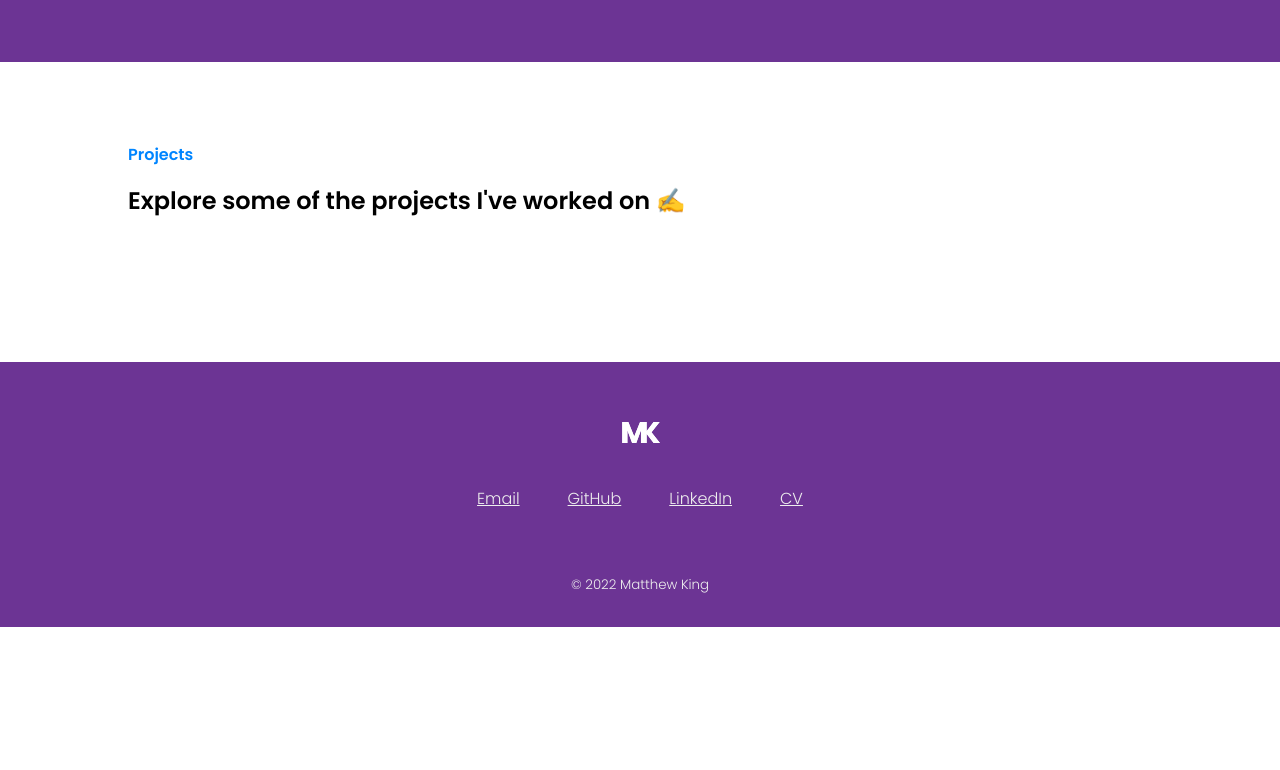
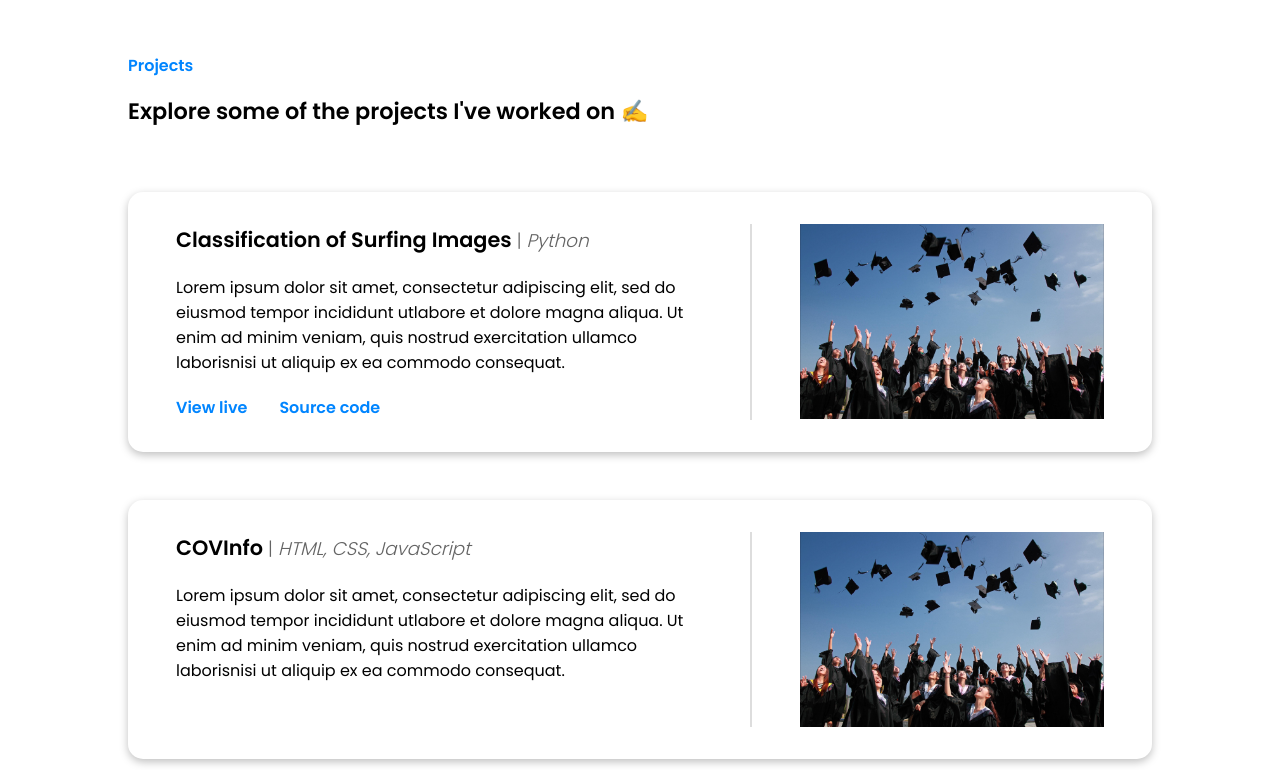
Before and after one commit to matthew-mk/portfolio, a React (Create React App) app: page / in a window 1280 px wide. Shown: the part 2230-3000 px from the top of the page. Before the commit the page ends 2857 px from the top, so only its background shows below. Built offline with nearby package versions, Linux system fonts and the light colour scheme; the HTML template or start-up script is replaced by a standard one.

Commit message:
Created 'Project' component, minor changes

```diff
--- a/src/App.css
+++ b/src/App.css
@@ -16,8 +16,10 @@ img {
   max-width: 100%;
 }
 
+h1,
 p {
-  font-size: 1.1rem;
+  margin: 0;
+  padding: 0;
 }
 
 .primary {
@@ -48,13 +50,12 @@ p {
 }
 
 .section__topic {
-  font-size: 1rem;
   font-weight: 600;
-  margin-top: 0;
+  margin-bottom: 1rem;
 }
 
 .section__title {
-  font-size: 1.5rem;
+  font-size: 1.4rem;
   font-weight: 600;
   margin-bottom: 4rem;
 }
--- a/src/components/About/About.css
+++ b/src/components/About/About.css
@@ -5,13 +5,13 @@
 .about__text {
   display: flex;
   flex-direction: column;
-  justify-content: center;
+  justify-content: space-around;
   font-size: 1.1rem;
   width: 48%;
 }
 
 .emoji {
-  font-size: 2rem;
+  font-size: 1.75rem;
 }
 
 .about__img {
--- a/src/components/Footer/Footer.css
+++ b/src/components/Footer/Footer.css
@@ -8,6 +8,7 @@ footer {
 
 .footer__logo {
   margin-bottom: 1.5rem;
+  cursor: pointer;
 }
 
 .footer__links {
--- a/src/components/Footer/index.js
+++ b/src/components/Footer/index.js
@@ -14,11 +14,11 @@ const Footer = () => {
   return (
     <footer className="background--primary">
       <LinkS
-        to="#"
+        to="header"
         spy={true}
         smooth={true}
-        offset={0}
-        duration={1000}
+        offset={-1}
+        duration={1500}
         className="footer__logo"
       >
         <img src={logo} alt="logo" />
--- a/src/components/Navbar/index.js
+++ b/src/components/Navbar/index.js
@@ -19,7 +19,7 @@ const Navbar = ({ toggleSidebar }) => {
   ];
 
   return (
-    <header>
+    <header id="header">
       <div className="container row">
         <div className="logo">
           <img src={logo} alt="logo" />
@@ -47,7 +47,7 @@ const Navbar = ({ toggleSidebar }) => {
                 spy={true}
                 smooth={true}
                 offset={0}
-                duration={500}
+                duration={750}
                 className="nav__link"
               >
                 Skills
@@ -59,7 +59,7 @@ const Navbar = ({ toggleSidebar }) => {
                 spy={true}
                 smooth={true}
                 offset={0}
-                duration={500}
+                duration={1000}
                 className="nav__link"
               >
                 Projects
--- /dev/null
+++ b/src/components/Project/Project.css
@@ -0,0 +1,70 @@
+.project {
+  display: flex;
+  box-shadow: 0 3px 8px 0 rgba(0, 0, 0, 0.25);
+  border-radius: 15px;
+  padding: 2rem 0;
+}
+
+.project + .project {
+  margin-top: 3rem;
+}
+
+.project__text,
+.project__img {
+  padding: 0 3rem;
+}
+
+.project__img {
+  display: flex;
+  justify-content: center;
+  align-items: center;
+  max-width: 400px;
+}
+
+.project__img > img {
+  aspect-ratio: 14 / 9;
+  object-fit: cover;
+  -o-object-fit: cover;
+}
+
+.project__text {
+  border-right: 2px solid #ddd;
+}
+
+.project__title {
+  font-size: 1.3rem;
+  font-weight: 600;
+}
+
+.project__title__separator,
+.project__technologies {
+  font-size: 1.15rem;
+  font-weight: 300;
+  color: rgb(100, 100, 100);
+}
+
+.project__technologies {
+  font-style: italic;
+}
+
+.project__description {
+  font-size: 1rem;
+}
+
+.project__description,
+.project__links {
+  margin-top: 1.25rem;
+}
+
+.project__link {
+  font-weight: 600;
+  text-decoration: none;
+}
+
+.project__link + .project__link {
+  margin-left: 2rem;
+}
+
+.project__link:hover {
+  opacity: 0.8;
+}
--- /dev/null
+++ b/src/components/Project/index.js
@@ -0,0 +1,45 @@
+import React from "react";
+import "./Project.css";
+
+const Project = ({
+  title,
+  technologies,
+  description,
+  live,
+  sourceCode,
+  img,
+  alt,
+}) => {
+  return (
+    <div className="project">
+      <div className="project__text">
+        <h1 className="project__title">
+          {title}
+          <span className="project__title__separator"> | </span>
+          <span className="project__technologies">{technologies}</span>
+        </h1>
+        <p className="project__description">{description}</p>
+        <div
+          className="project__links"
+          style={{ display: !live && !sourceCode && "none" }}
+        >
+          {live && (
+            <a href={live} className="project__link accent">
+              View live
+            </a>
+          )}
+          {sourceCode && (
+            <a href={sourceCode} className="project__link accent">
+              Source code
+            </a>
+          )}
+        </div>
+      </div>
+      <div className="project__img">
+        <img src={img} alt={alt} />
+      </div>
+    </div>
+  );
+};
+
+export default Project;
--- a/src/components/Projects/index.js
+++ b/src/components/Projects/index.js
@@ -1,7 +1,36 @@
 import React from "react";
 import "./Projects.css";
+import Project from "../Project";
+import testImage from "../../assets/images/graduation.jpg";
 
 const Projects = () => {
+  const projects = [
+    {
+      title: "Classification of Surfing Images",
+      technologies: "Python",
+      description:
+        "Lorem ipsum dolor sit amet, consectetur adipiscing elit, sed do eiusmod tempor incididunt ut" +
+        "labore et dolore magna aliqua. Ut enim ad minim veniam, quis nostrud exercitation ullamco laboris" +
+        "nisi ut aliquip ex ea commodo consequat.",
+      live: "#",
+      sourceCode: "#",
+      img: testImage,
+      alt: "",
+    },
+    {
+      title: "COVInfo",
+      technologies: "HTML, CSS, JavaScript",
+      description:
+        "Lorem ipsum dolor sit amet, consectetur adipiscing elit, sed do eiusmod tempor incididunt ut" +
+        "labore et dolore magna aliqua. Ut enim ad minim veniam, quis nostrud exercitation ullamco laboris" +
+        "nisi ut aliquip ex ea commodo consequat.",
+      live: "",
+      sourceCode: "",
+      img: testImage,
+      alt: "",
+    },
+  ];
+
   return (
     <div id="projects">
       <div className="container section__wrapper">
@@ -9,6 +38,21 @@ const Projects = () => {
         <h1 className="section__title">
           Explore some of the projects I&#39;ve worked on ✍️
         </h1>
+        <div className="projects">
+          {projects.map((project) => {
+            return (
+              <Project
+                title={project.title}
+                technologies={project.technologies}
+                description={project.description}
+                live={project.live}
+                sourceCode={project.sourceCode}
+                img={project.img}
+                alt={project.alt}
+              />
+            );
+          })}
+        </div>
       </div>
     </div>
   );
--- a/src/components/SocialMediaBanner/index.js
+++ b/src/components/SocialMediaBanner/index.js
@@ -3,7 +3,7 @@ import "./SocialMediaBanner.css";
 import { FaEnvelope, FaGithub, FaLinkedin } from "react-icons/fa";
 
 const SocialMediaBanner = () => {
-  const iconSize = "2rem";
+  const iconSize = "1.75rem";
   const socialMediaItems = [
     { icon: <FaEnvelope size={iconSize} />, href: "#" },
     {
--- a/src/components/Technology/Technology.css
+++ b/src/components/Technology/Technology.css
@@ -5,8 +5,8 @@
 }
 
 .technology__img {
-  width: 70px;
-  height: 70px;
+  width: 4rem;
+  height: 4rem;
 }
 
 .technology__name {
```
